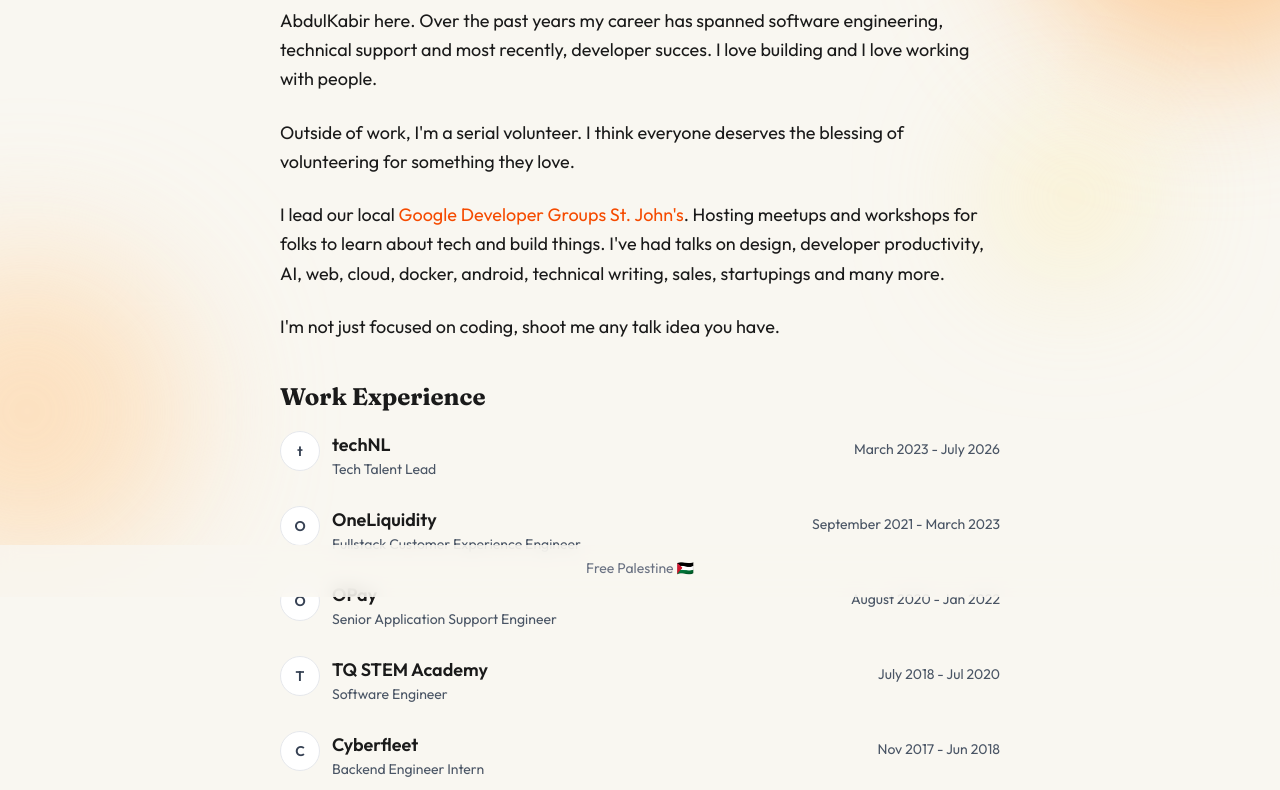
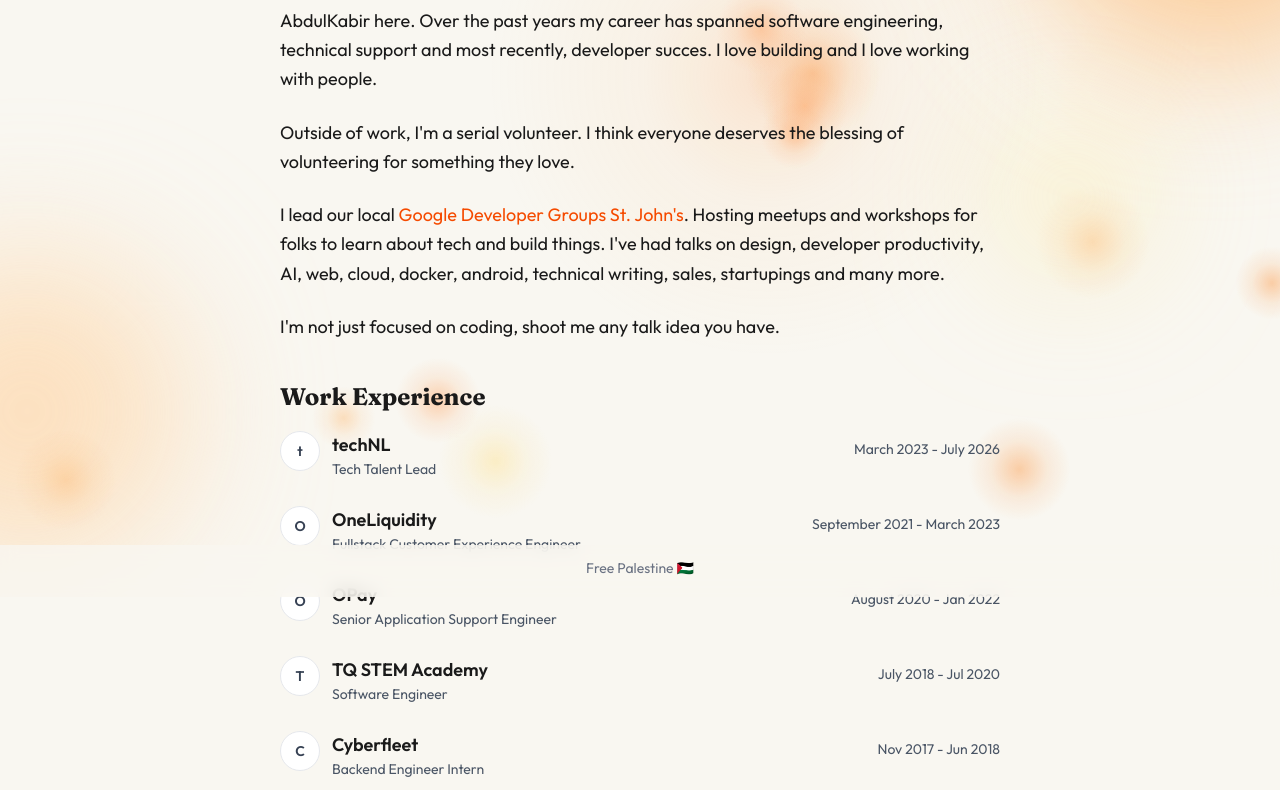
Before and after one commit to justcabyr/portfolio-react, an Astro site: page / in a window 1280 px wide. Shown: the part 203-993 px from the top of the page. Built offline with nearby package versions, Linux system fonts and the light colour scheme; Astro itself is replaced by a stand-in of ours.

Commit message:
Add a cursor-reactive orb field in the background.

```diff
--- /dev/null
+++ b/src/components/CursorField.astro
@@ -0,0 +1,141 @@
+<canvas id="cursor-field" class="cursor-field" aria-hidden="true"></canvas>
+
+<script>
+  const startCursorField = () => {
+    const canvas = document.querySelector('#cursor-field');
+    if (!(canvas instanceof HTMLCanvasElement)) return;
+    if (window.matchMedia('(prefers-reduced-motion: reduce)').matches) return;
+
+    const previous = window.__cursorField;
+    if (previous?.stop) previous.stop();
+
+    const ctx = canvas.getContext('2d');
+    if (!ctx) return;
+
+    const pointer = { x: window.innerWidth * 0.6, y: window.innerHeight * 0.35 };
+    const glow = { x: pointer.x, y: pointer.y };
+    let width = 0;
+    let height = 0;
+    let dpr = 1;
+    let frame = 0;
+    let running = true;
+
+    const colors = [
+      '255, 154, 82',
+      '253, 186, 116',
+      '253, 224, 138',
+      '251, 146, 60',
+    ];
+
+    const makeOrbs = () => {
+      const count = window.innerWidth < 700 ? 10 : 16;
+      return Array.from({ length: count }, (_, i) => ({
+        x: Math.random() * width,
+        y: Math.random() * height,
+        vx: (Math.random() - 0.5) * 0.4,
+        vy: (Math.random() - 0.5) * 0.4,
+        r: 18 + Math.random() * 42,
+        color: colors[i % colors.length],
+        seed: Math.random() * Math.PI * 2,
+      }));
+    };
+
+    let orbs = [];
+
+    const resize = () => {
+      dpr = Math.min(window.devicePixelRatio || 1, 2);
+      width = window.innerWidth;
+      height = window.innerHeight;
+      canvas.width = width * dpr;
+      canvas.height = height * dpr;
+      canvas.style.width = `${width}px`;
+      canvas.style.height = `${height}px`;
+      ctx.setTransform(dpr, 0, 0, dpr, 0, 0);
+      orbs = makeOrbs();
+    };
+
+    const onMove = (event) => {
+      pointer.x = event.clientX;
+      pointer.y = event.clientY;
+    };
+
+    const onTouch = (event) => {
+      const touch = event.touches[0];
+      if (!touch) return;
+      pointer.x = touch.clientX;
+      pointer.y = touch.clientY;
+    };
+
+    const tick = () => {
+      if (!running) return;
+      frame = requestAnimationFrame(tick);
+
+      glow.x += (pointer.x - glow.x) * 0.12;
+      glow.y += (pointer.y - glow.y) * 0.12;
+
+      ctx.clearRect(0, 0, width, height);
+
+      const spotlight = ctx.createRadialGradient(glow.x, glow.y, 0, glow.x, glow.y, 280);
+      spotlight.addColorStop(0, 'rgba(255, 154, 82, 0.22)');
+      spotlight.addColorStop(0.45, 'rgba(253, 186, 116, 0.08)');
+      spotlight.addColorStop(1, 'rgba(253, 186, 116, 0)');
+      ctx.fillStyle = spotlight;
+      ctx.fillRect(0, 0, width, height);
+
+      const now = performance.now() / 1000;
+
+      for (const orb of orbs) {
+        const dx = pointer.x - orb.x;
+        const dy = pointer.y - orb.y;
+        const dist = Math.hypot(dx, dy) || 1;
+        const pull = dist < 320 ? (320 - dist) / 320 : 0;
+        const push = dist < 56 ? (56 - dist) / 56 : 0;
+
+        orb.vx += (dx / dist) * pull * 0.08;
+        orb.vy += (dy / dist) * pull * 0.08;
+        orb.vx -= (dx / dist) * push * 0.35;
+        orb.vy -= (dy / dist) * push * 0.35;
+        orb.vx += Math.cos(now * 0.6 + orb.seed) * 0.02;
+        orb.vy += Math.sin(now * 0.5 + orb.seed) * 0.02;
+        orb.vx *= 0.94;
+        orb.vy *= 0.94;
+        orb.x += orb.vx;
+        orb.y += orb.vy;
+
+        if (orb.x < -80) orb.x = width + 40;
+        if (orb.x > width + 80) orb.x = -40;
+        if (orb.y < -80) orb.y = height + 40;
+        if (orb.y > height + 80) orb.y = -40;
+
+        const radius = orb.r + pull * 18;
+        const gradient = ctx.createRadialGradient(orb.x, orb.y, 0, orb.x, orb.y, radius);
+        gradient.addColorStop(0, `rgba(${orb.color}, 0.42)`);
+        gradient.addColorStop(0.55, `rgba(${orb.color}, 0.12)`);
+        gradient.addColorStop(1, `rgba(${orb.color}, 0)`);
+        ctx.fillStyle = gradient;
+        ctx.beginPath();
+        ctx.arc(orb.x, orb.y, radius, 0, Math.PI * 2);
+        ctx.fill();
+      }
+    };
+
+    const stop = () => {
+      running = false;
+      cancelAnimationFrame(frame);
+      window.removeEventListener('pointermove', onMove);
+      window.removeEventListener('touchmove', onTouch);
+      window.removeEventListener('resize', resize);
+    };
+
+    resize();
+    window.addEventListener('pointermove', onMove, { passive: true });
+    window.addEventListener('touchmove', onTouch, { passive: true });
+    window.addEventListener('resize', resize);
+    tick();
+
+    window.__cursorField = { stop };
+  };
+
+  startCursorField();
+  document.addEventListener('astro:page-load', startCursorField);
+</script>
--- a/src/layouts/Layout.astro
+++ b/src/layouts/Layout.astro
@@ -1,6 +1,7 @@
 ---
 import '../styles/global.css';
 import { ClientRouter } from 'astro:transitions';
+import CursorField from '../components/CursorField.astro';
 
 interface Props {
   bodyClass?: string;
@@ -38,6 +39,7 @@ const footerDefault = 'bg-[#f9f7f1]/80 text-gray-500 backdrop-blur-sm';
       <span class="blob blob-b"></span>
       <span class="blob blob-c"></span>
     </div>
+    <CursorField />
     <main class="page-shell mx-auto max-w-3xl px-6 py-10 pb-24">
       <slot />
     </main>
--- a/src/styles/global.css
+++ b/src/styles/global.css
@@ -30,11 +30,20 @@ h3,
     serif;
 }
 
+.cursor-field {
+  pointer-events: none;
+  position: fixed;
+  inset: 0;
+  z-index: -1;
+  width: 100%;
+  height: 100%;
+}
+
 .bg-blobs {
   pointer-events: none;
   position: fixed;
   inset: 0;
-  z-index: -1;
+  z-index: -2;
   overflow: hidden;
 }
 
@@ -437,4 +446,8 @@ h1 {
     animation: none;
     transform: scaleX(1);
   }
+
+  .cursor-field {
+    display: none;
+  }
 }
```
